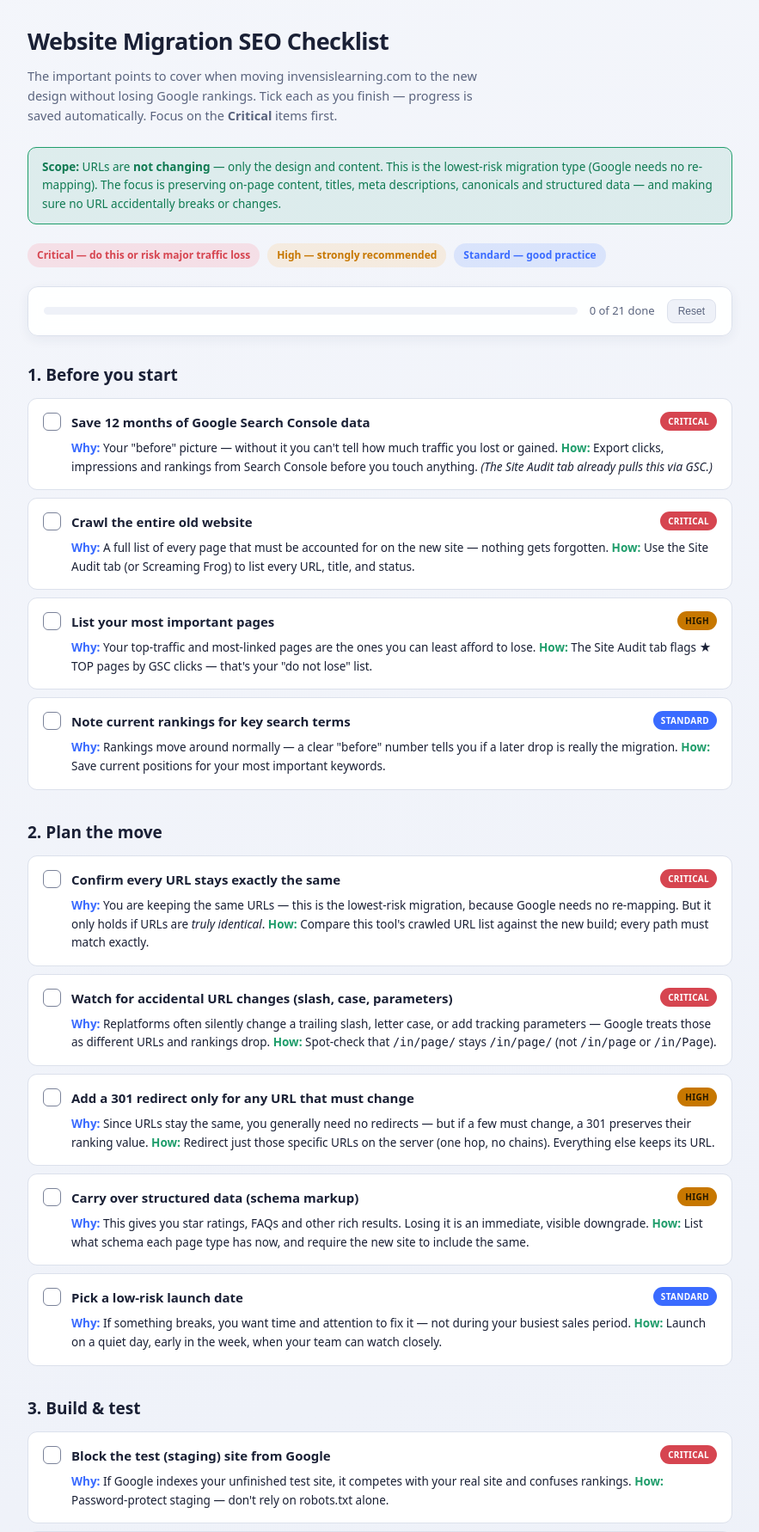
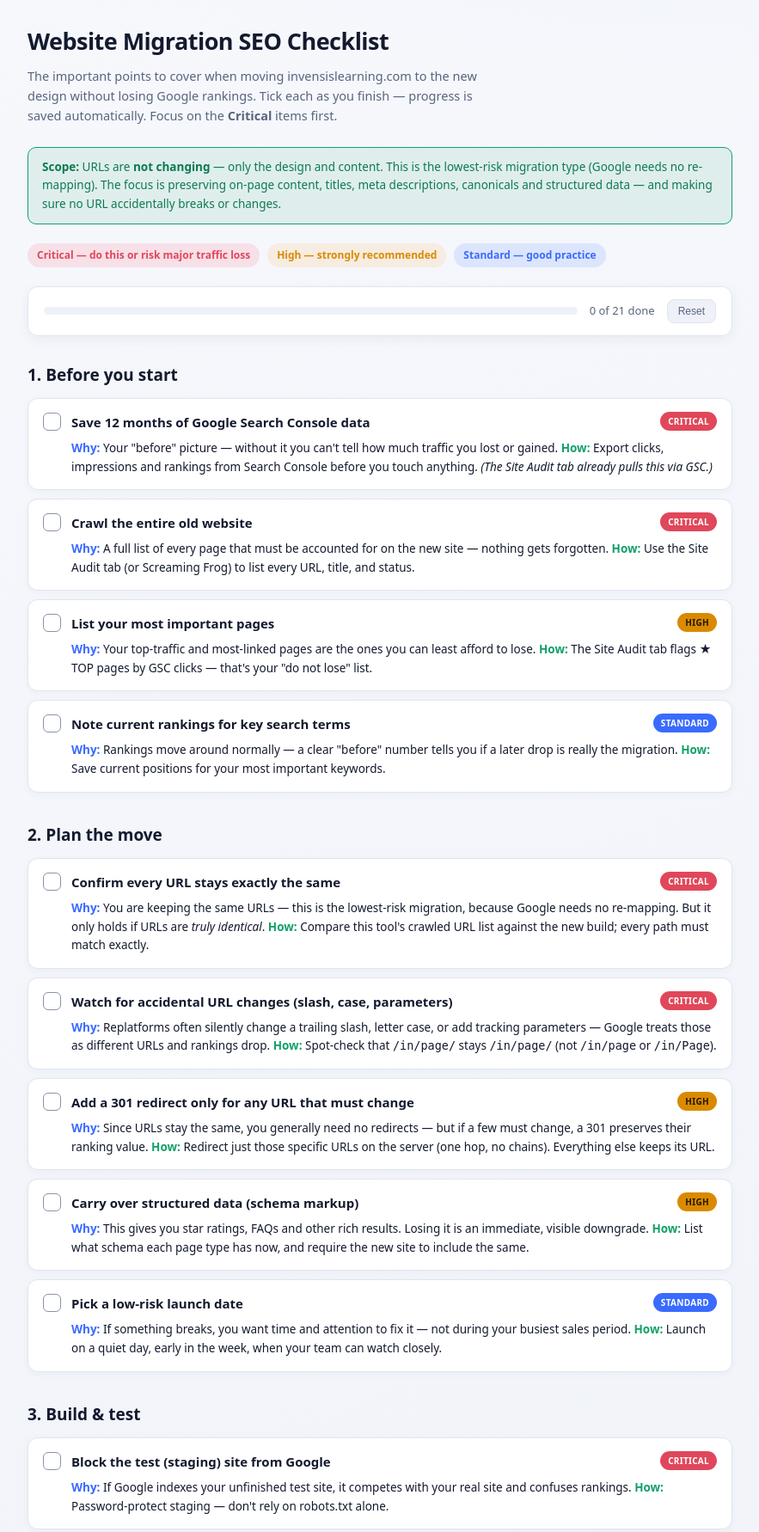
Before and after one commit to venkataramana-d/SEO-Audit-Migration-Tool, a Flask app: page /checklist in a window 1280 px wide. Shown: the part 84-1866 px from the top of the page at 86% size, without its empty margins (198-1081 px from the left). Run offline with Flask 3, Linux system fonts and the light colour scheme.

Commit message:
Design upgrade: apply shared polish to Checklist & Settings
Refined color tokens, radial-gradient background, softer unified shadows, and
input focus rings on the Checklist and Settings pages. Checklist items get a
subtle shadow + hover lift; Settings inputs/buttons get the glow-focus and
hover polish. Whole toolkit now shares one consistent design language.

Co-Authored-By: Claude Opus 4.8 <noreply@anthropic.com>

```diff
--- a/templates/checklist.html
+++ b/templates/checklist.html
@@ -6,13 +6,15 @@
 <title>Migration Checklist — SEO Migration Toolkit</title>
 <style>
   :root{
-    --bg:#f4f6fb; --card:#ffffff; --card2:#eef1f8; --ink:#1a2035;
-    --muted:#5a647e; --line:#dce1ec; --brand:#3a6bff; --brand2:#2a56e0;
-    --green:#1f9d6b; --red:#d64550; --amber:#c77700; --grey:#7a8299;
+    --bg:#f4f6fb; --card:#ffffff; --card2:#eef1f8; --ink:#141a2e;
+    --muted:#5a647e; --line:#e0e5ef; --brand:#3a6bff; --brand2:#2a56e0;
+    --green:#12a06a; --red:#e0475a; --amber:#d98a00; --grey:#8a93ab;
+    --shadow:0 8px 28px rgba(30,45,90,.07);
   }
   *{box-sizing:border-box}
   body{margin:0;font-family:system-ui,-apple-system,Segoe UI,Roboto,sans-serif;
-    background:linear-gradient(160deg,#f4f6fb,#eaeef7);color:var(--ink);min-height:100vh;line-height:1.6}
+    background:radial-gradient(1200px 500px at 80% -10%,#eaf0ff,transparent),linear-gradient(160deg,#f6f8fc,#eef1f8);
+    color:var(--ink);min-height:100vh;line-height:1.6}
   .wrap{max-width:860px;margin:0 auto;padding:32px 20px 90px}
   .topnav{display:flex;align-items:center;gap:8px;margin-bottom:26px;padding-bottom:16px;border-bottom:1px solid var(--line)}
   .topnav .brand{font-weight:800;font-size:14px;margin-right:14px}
@@ -48,8 +50,9 @@
   .phase-when,.phase-intro{display:none}
   .phase-head{margin-bottom:12px}
 
-  .item{background:var(--card);border:1px solid var(--line);border-radius:11px;padding:15px 17px;margin-bottom:9px;transition:.12s}
-  .item.done{background:var(--card2);opacity:.72}
+  .item{background:var(--card);border:1px solid var(--line);border-radius:12px;padding:15px 17px;margin-bottom:10px;transition:.14s;box-shadow:0 2px 8px rgba(30,45,90,.04)}
+  .item:hover{box-shadow:0 6px 18px rgba(30,45,90,.08)}
+  .item.done{background:var(--card2);opacity:.72;box-shadow:none}
   .item-top{display:flex;gap:12px;align-items:flex-start}
   .chk{flex:none;width:21px;height:21px;margin-top:1px;border:1.5px solid var(--grey);border-radius:6px;
     cursor:pointer;background:transparent;position:relative;transition:.12s}
```
Also changed, not shown: templates/settings.html (+12 -8 lines).
